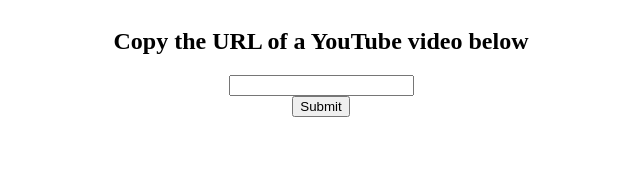
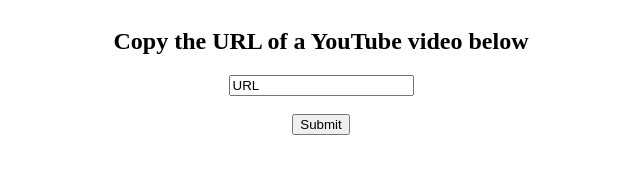
Before and after one commit to bradyoch/AudioOnly, a plain HTML site: page www/index.html in a window 1280 px wide. Shown: the whole page, without its empty margins (319-959 px from the left). Drawn offline with Linux system fonts and the light colour scheme.

Commit message:
Fixed path bug and allow multiple requests

```diff
--- a/www/index.html
+++ b/www/index.html
@@ -6,7 +6,7 @@
         <meta name="viewport" content="width=device-width, initial-scale=1.0"/>
         <title>Youtube audio only</title>
         <style>
-		.flex-container {
+div, form {
     display: flex;
     flex-flow: column wrap;
     justify-content: center;
@@ -14,12 +14,13 @@
 }
         </style>
     </head>
-
     <body>
         <div class="flex-container">
             <h2>Copy the URL of a YouTube video below</h2>
-      <input type="text" name="url"/>
-      <button type="button" onclick="">Submit</button>
+            <form method="post">
+                <input type="text" value="URL"/><br/>
+                <input type="submit" value="Submit"/>
+            </form>
         </div>
     </body>
 </html>
```
Also changed, not shown: 1 other file. Lines whose indentation alone changed are shown as unchanged.
